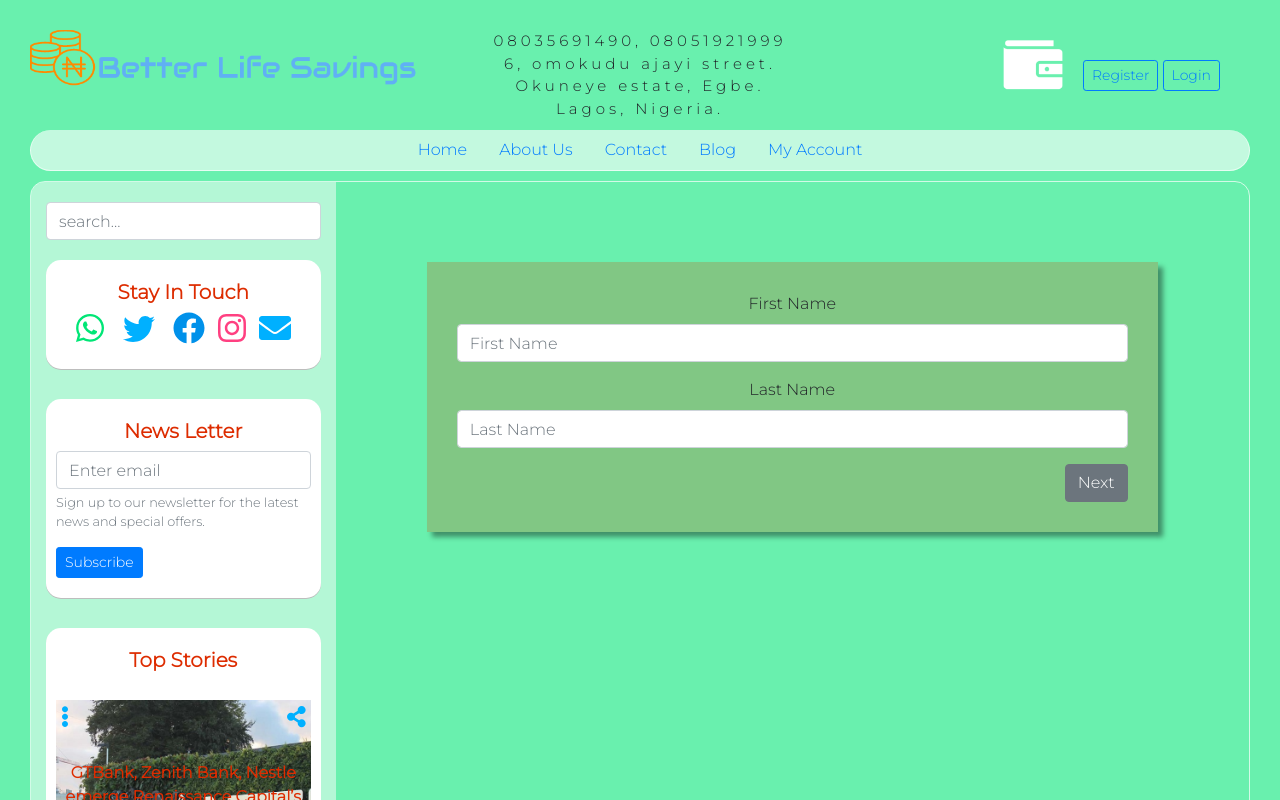
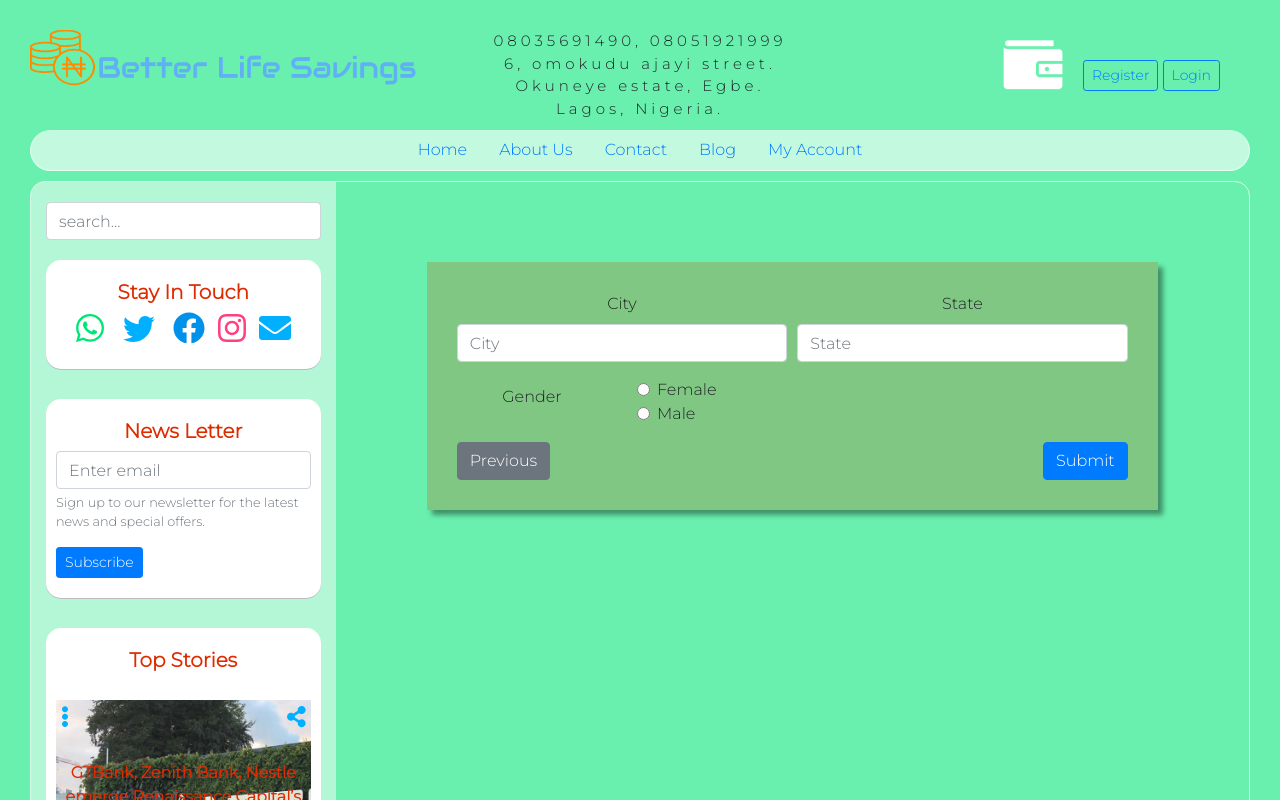
Before and after one commit to Emuohwo/BetterLifeSavings, a React (Create React App) app: page /register in a window 1280 px wide. Built offline with nearby package versions, Linux system fonts and the light colour scheme.

Commit message:
chore: enhancements added

```diff
--- /dev/null
+++ b/src/screens/register/form/StateCity.js
@@ -0,0 +1,89 @@
+import React from "react";
+import { Form, Col, Row } from "react-bootstrap";
+import { PreviousButton } from "./navbuttons/PreviousButton";
+import { NextButton } from "./navbuttons/NextButton";
+import { Field, ErrorMessage } from "formik";
+
+export const StateCityGenderBirth = ({ step, formik, next, previous }) => {
+  if (step !== 4) return null;
+  const { getFieldProps, touched, errors, setFieldValue, values } = formik;
+  return (
+    <>
+      <Form.Row>
+        <Form.Group as={Col} controlId="Formik07">
+          <Form.Label>City</Form.Label>
+          <Form.Control
+            type="text"
+            name="city"
+            placeholder="City"
+            {...getFieldProps("city")}
+            isValid={touched.city && !errors.city}
+            isInvalid={touched.city && !!errors.city}
+          />
+          <Form.Control.Feedback type="valid">
+            Looks good!
+          </Form.Control.Feedback>
+          <Form.Control.Feedback type="invalid">
+            {errors.city}
+          </Form.Control.Feedback>
+        </Form.Group>
+        <Form.Group as={Col} controlId="Formik08">
+          <Form.Label>State</Form.Label>
+          <Form.Control
+            type="text"
+            name="state"
+            placeholder="State"
+            {...getFieldProps("state")}
+            isValid={touched.state && !errors.state}
+            isInvalid={touched.state && !!errors.state}
+          />
+          <Form.Control.Feedback type="valid">
+            Looks good!
+          </Form.Control.Feedback>
+          <Form.Control.Feedback type="invalid">
+            {errors.state}
+          </Form.Control.Feedback>
+        </Form.Group>
+      </Form.Row>
+
+      <Form.Row>
+        <Col sm={6}>
+          <fieldset>
+            <Form.Group as={Row}>
+              <Form.Label as="legend" column sm={6}>
+                Gender
+              </Form.Label>
+              <Col sm={6}>
+                <Form.Check
+                  style={{ textAlign: "left" }}
+                  type="radio"
+                  label="Female"
+                  name="gender"
+                  value="female"
+                  checked={values.gender === "female"}
+                  onChange={() => setFieldValue("gender", "female")}
+                />
+                <Form.Check
+                  style={{ textAlign: "left" }}
+                  type="radio"
+                  label="Male"
+                  name="gender"
+                  value="male"
+                  checked={values.gender === "male"}
+                  onChange={() => setFieldValue("gender", "male")}
+                />
+              </Col>
+            </Form.Group>
+          </fieldset>
+        </Col>
+      </Form.Row>
+
+      <PreviousButton step={step} previous={previous} />
+      <NextButton
+        step={step}
+        next={next}
+        disabled={!!errors.city || !!errors.state}
+      />
+    </>
+  );
+};
--- a/src/screens/register/form/index.js
+++ b/src/screens/register/form/index.js
@@ -5,6 +5,7 @@ import { Form } from "react-bootstrap";
 import { EmailAndPhone } from "./EmailAndPhone";
 import { Name } from "./Name";
 import { Address } from "./Address";
+import {StateCityGenderBirth} from './StateCity'
 
 const phoneRegExp = /^(\+?\d{0,4})?\s?-?\s?(\(?\d{3}\)?)\s?-?\s?(\(?\d{3}\)?)\s?-?\s?(\(?\d{4}\)?)?$/;
 const schema = yup.object({
@@ -44,11 +45,11 @@ const schema = yup.object({
 });
 
 function RegisterationForm() {
-  const [step, setStep] = React.useState(1);
+  const [step, setStep] = React.useState(4);
   React.useEffect(() => {
     console.log(step);
   });
-  const next = () => setStep(step >= 2 ? 3 : step + 1);
+  const next = () => setStep(step >= 4 ? 5 : step + 1);
   const previous = () => setStep(step <= 1 ? 1 : step - 1);
 
   return (
@@ -62,6 +63,10 @@ function RegisterationForm() {
         phone: "",
         address1: "",
         address2: "",
+        city:'',
+        state:'',
+        gender:'',
+        dob:''
       }}
     >
       {(formik) => (
@@ -79,6 +84,12 @@ function RegisterationForm() {
             next={next}
             previous={previous}
           />
+           <StateCityGenderBirth
+            formik={formik}
+            step={step}
+            next={next}
+            previous={previous}
+          />
         </Form>
       )}
     </Formik>
--- a/src/screens/register/form/navbuttons/NextButton.js
+++ b/src/screens/register/form/navbuttons/NextButton.js
@@ -4,7 +4,7 @@ const styles = {
   float: "right",
 };
 export function NextButton({ step, disabled, next }) {
-  if (step < 3) {
+  if (step < 4) {
     return (
       <Button
         style={styles}
```
